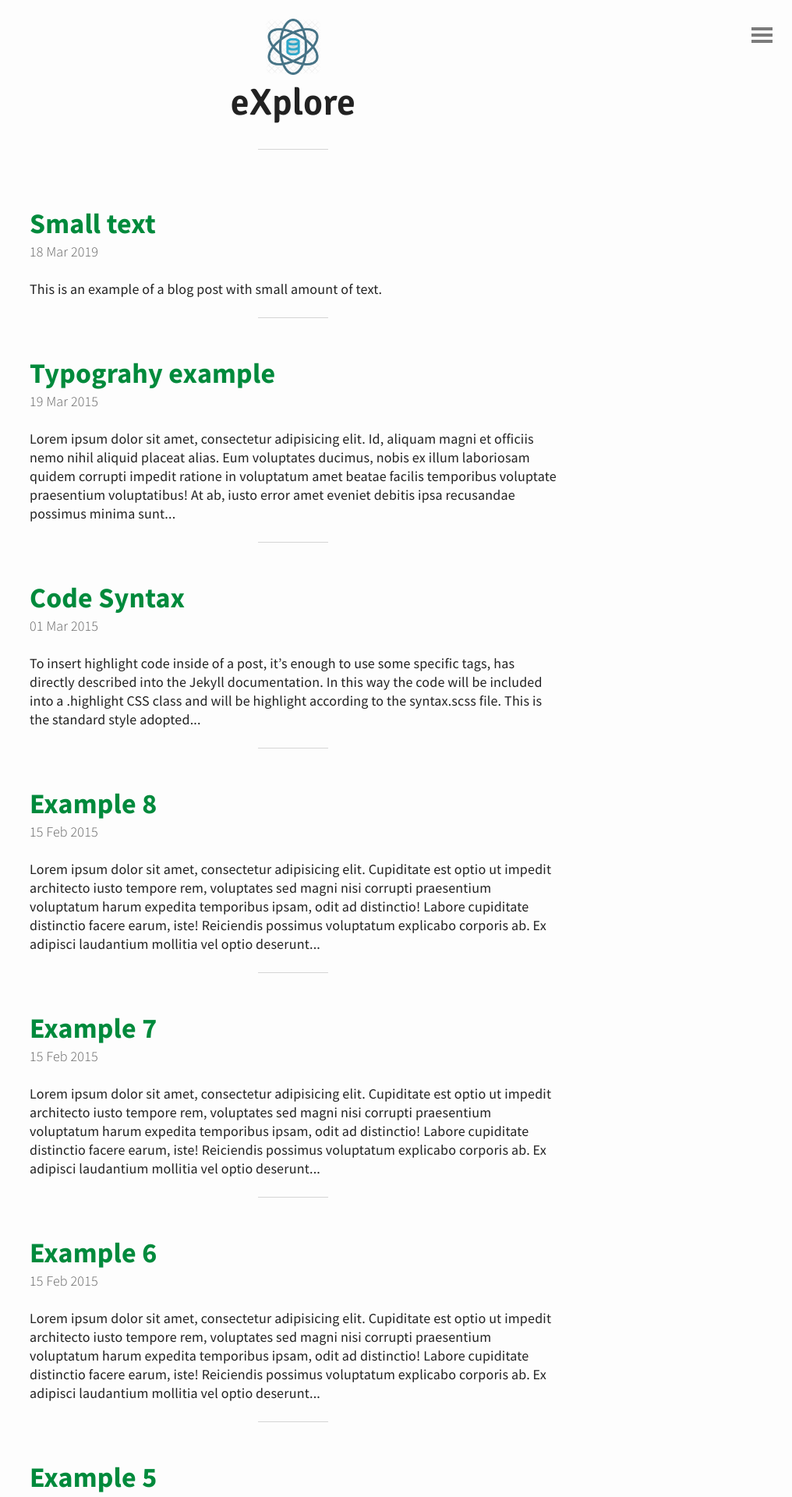
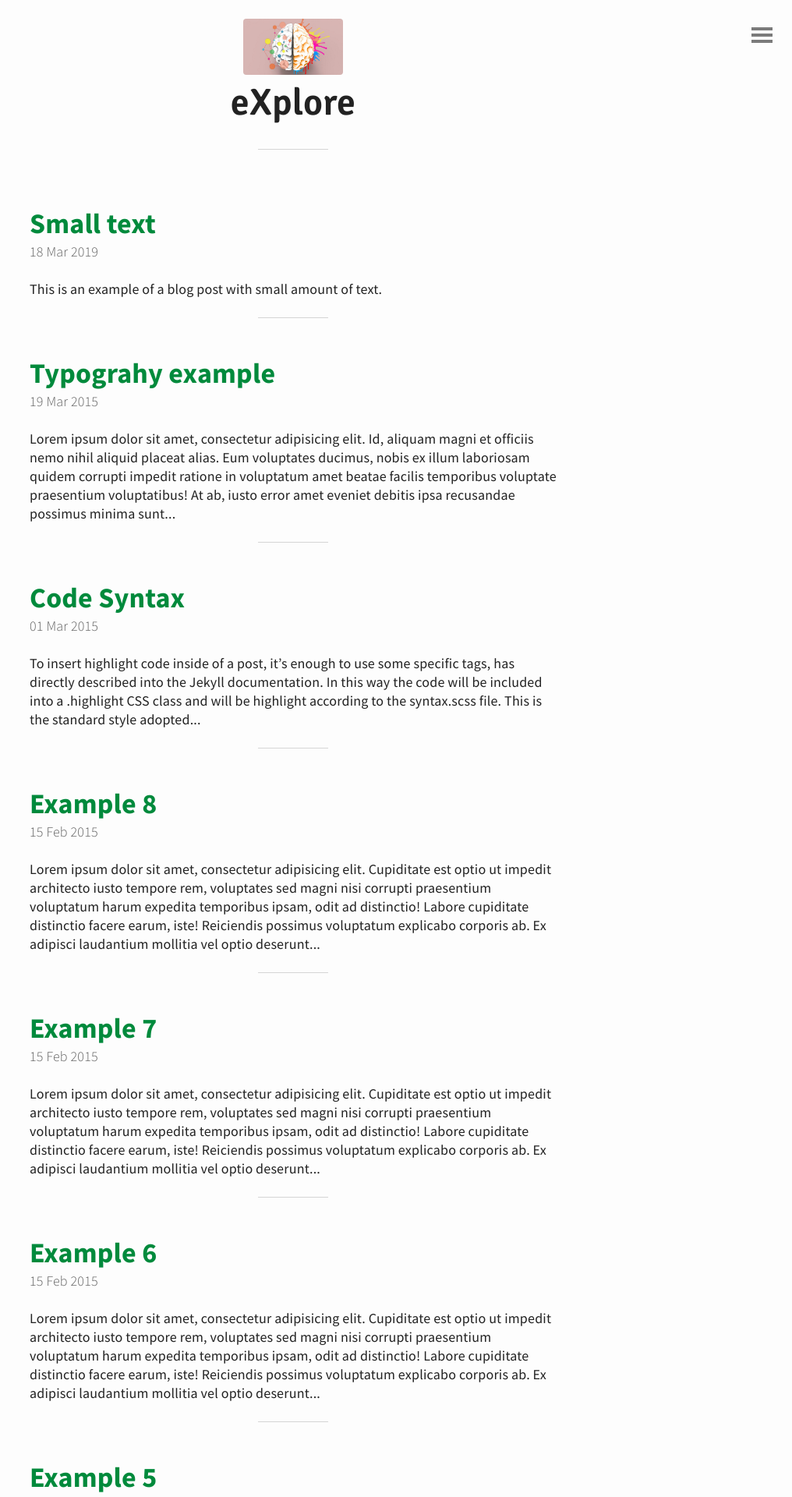
Before and after one commit to anuj-sali/Xplore, a Jekyll site: the page built from index.html, in a window 1280 px wide. Shown: the top 1920 px of the page at 78% size, without its empty margins (264-1280 px from the left). Built offline with Jekyll 4.4.1, drawn with Linux system fonts in a browser that asks for light colours; the list of posts is cut into pages by our own code.

Commit message:
Update header.html

```diff
--- a/_includes/header.html
+++ b/_includes/header.html
@@ -1,6 +1,6 @@
 <header id="header">
 	<a href="{{ site.baseurl }}">
-		<img src="{{ "/img/data-science.png" | prepend: site.baseurl | replace: '//', '/' }}" alt="DS Logo">
+		<img src="{{ "/img/getty.jpg" | prepend: site.baseurl | replace: '//', '/' }}" alt="DS Logo">
 	  <h1>eXplore</h1>
 	</a>
 </header>
```
